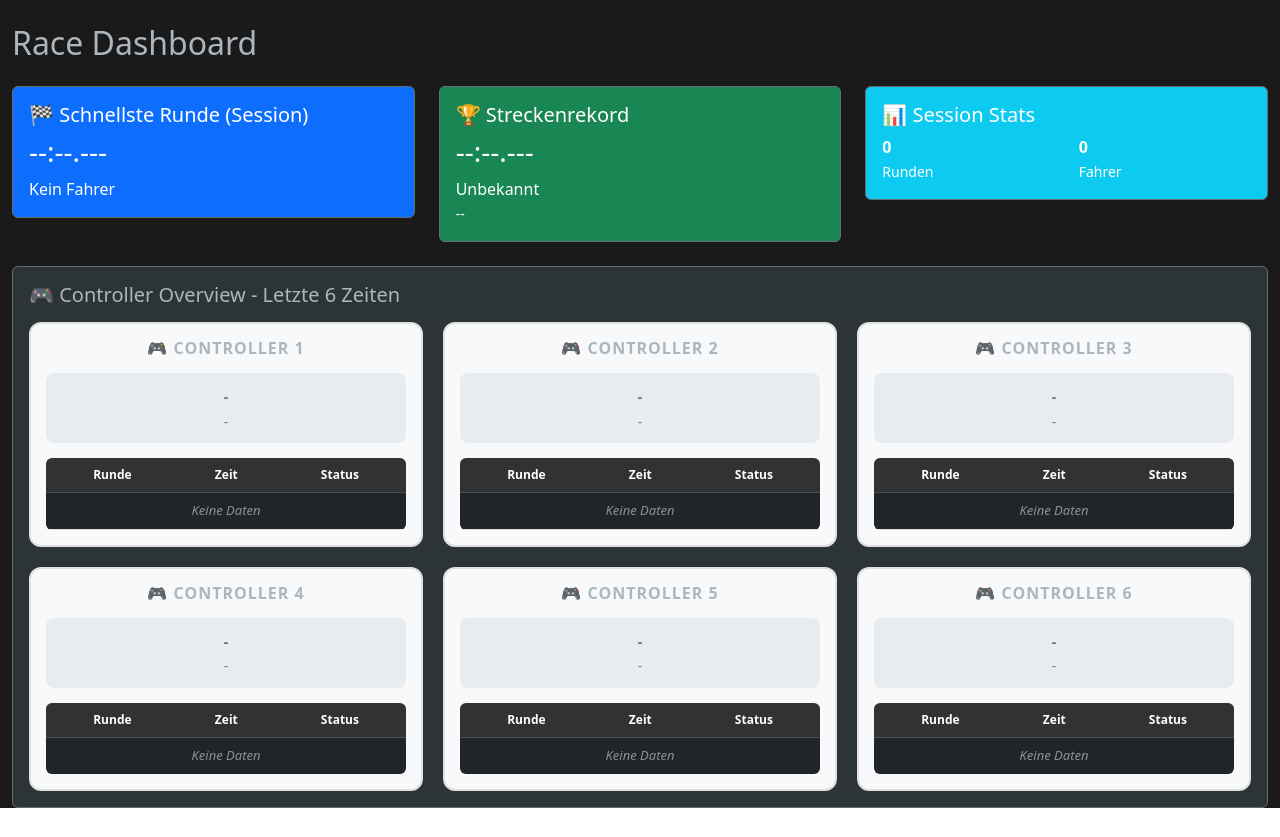
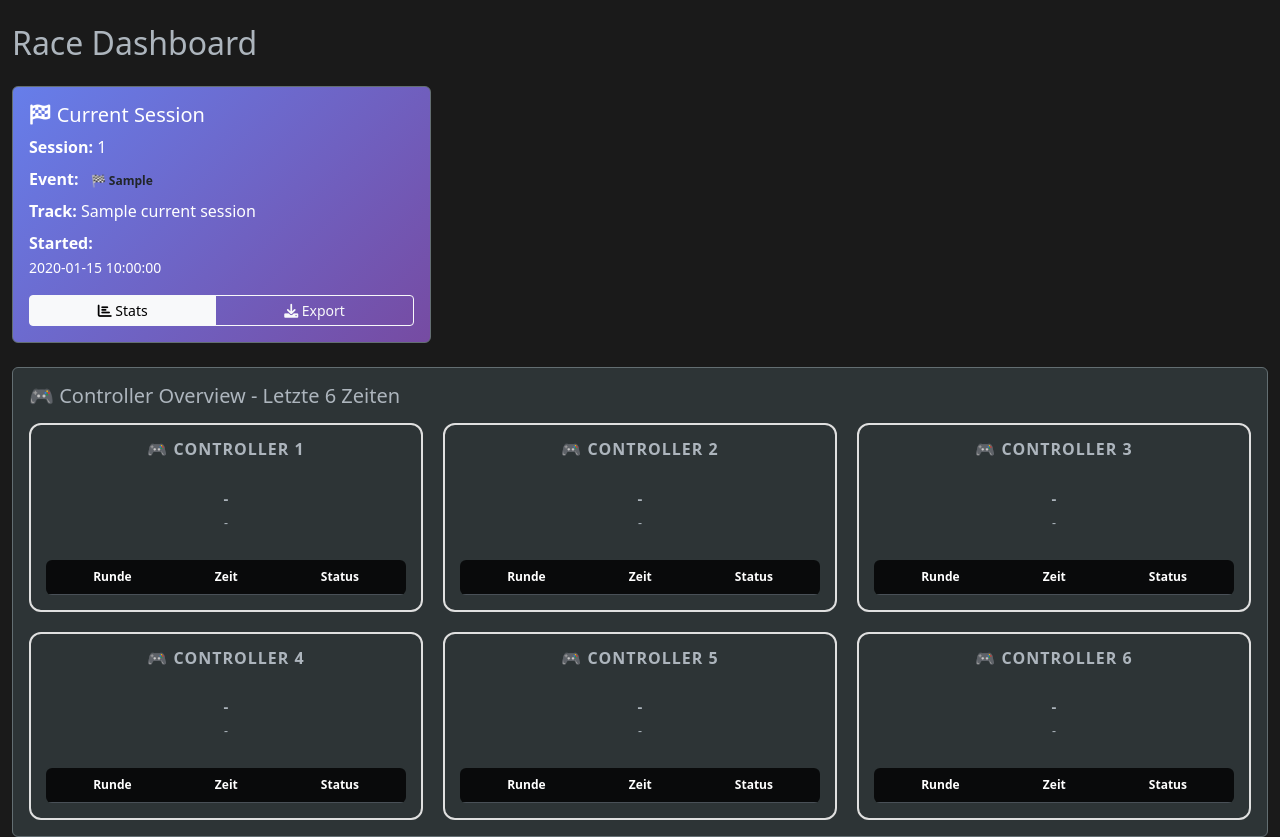
Before and after one commit to Lockeee86/SmartRace-LiveDashboard, a Flask app: template templates/dashboard.html in a window 1280 px wide. Shown: the part 56-893 px from the top of the page. Before the commit the page ends 864 px from the top, so only its background shows below. Run offline with Flask 3, Linux system fonts and the light colour scheme; the template is opened without the code that fills it: most values are stand-ins (such as "Sample title", 1, 10 or a date in 2020); lists and menus that the app fills with data are empty.

Commit message:
Update dashboard.html

```diff
--- a/templates/dashboard.html
+++ b/templates/dashboard.html
@@ -9,41 +9,55 @@
     </div>
 </div>
 
-<!-- Session Info Row -->
-<div class="row mb-4">
-    <div class="col-md-4">
-        <div class="card bg-primary text-white">
-            <div class="card-body">
-                <h5 class="card-title">🏁 Schnellste Runde (Session)</h5>
-                <h3 id="fastest-lap-time">--:--.---</h3>
-                <p id="fastest-lap-driver" class="mb-0">Kein Fahrer</p>
+<!-- Session Info Card - ERWEITERT -->
+<div class="col-md-4">
+    <div class="card h-100" style="background: linear-gradient(135deg, #667eea 0%, #764ba2 100%); color: white;">
+        <div class="card-body">
+            <h5 class="card-title">
+                <i class="fas fa-flag-checkered"></i> Current Session
+            </h5>
+
+            <!-- SESSION NAME -->
+            <div class="mb-2">
+                <strong>Session:</strong> {{ current_session.session_id if current_session else 'None' }}
             </div>
-        </div>
-    </div>
-    <div class="col-md-4">
-        <div class="card bg-success text-white">
-            <div class="card-body">
-                <h5 class="card-title">🏆 Streckenrekord</h5>
-                <h3 id="track-record-time">--:--.---</h3>
-                <p id="track-record-driver" class="mb-0">Unbekannt</p>
-                <small id="track-record-date" class="text-light">--</small>
+
+            <!-- EVENT TYPE - NEU! -->
+            <div class="mb-2">
+                <strong>Event:</strong>
+                <span class="badge badge-light text-dark px-2 py-1" style="font-size: 12px;">
+                    {% if current_session and current_session.event_type %}
+                        {% if current_session.event_type == 'Race' %}🏆 {{ current_session.event_type }}
+                        {% elif current_session.event_type == 'Qualifying' %}⏱️ {{ current_session.event_type }}
+                        {% elif current_session.event_type == 'Practice' %}🔧 {{ current_session.event_type }}
+                        {% elif current_session.event_type == 'Time Trial' %}⚡ {{ current_session.event_type }}
+                        {% else %}🏁 {{ current_session.event_type }}
+                        {% endif %}
+                    {% else %}
+                        🔧 Practice
+                    {% endif %}
+                </span>
             </div>
-        </div>
-    </div>
-    <div class="col-md-4">
-        <div class="card bg-info text-white">
-            <div class="card-body">
-                <h5 class="card-title">📊 Session Stats</h5>
-                <div class="row">
-                    <div class="col-6">
-                        <strong id="total-laps">0</strong><br>
-                        <small>Runden</small>
-                    </div>
-                    <div class="col-6">
-                        <strong id="active-drivers">0</strong><br>
-                        <small>Fahrer</small>
-                    </div>
-                </div>
+
+            <!-- TRACK NAME -->
+            <div class="mb-2">
+                <strong>Track:</strong> {{ current_session.track_name if current_session and current_session.track_name else 'Unknown Track' }}
+            </div>
+
+            <!-- START TIME -->
+            <div class="mb-3">
+                <strong>Started:</strong>
+                <br><small>{{ current_session.start_time[:19].replace('T', ' ') if current_session and current_session.start_time else 'Not started' }}</small>
+            </div>
+
+            <!-- SESSION CONTROLS -->
+            <div class="btn-group w-100" role="group">
+                <a href="{{ url_for('session_stats') }}" class="btn btn-light btn-sm">
+                    <i class="fas fa-chart-bar"></i> Stats
+                </a>
+                <button class="btn btn-outline-light btn-sm" onclick="exportSession()">
+                    <i class="fas fa-download"></i> Export
+                </button>
             </div>
         </div>
     </div>
@@ -214,51 +228,25 @@ async function updateDashboard() {
         dashboardData = JSON.parse(rawText);
         console.log('📊 Live-Daten erhalten:', dashboardData);
 
-        // ✅ NEU: Session Stats aus Analytics API
-        await updateSessionStats();
+        // Detaillierte Controller-Analyse
+        Object.keys(dashboardData).forEach(controllerId => {
+            const controller = dashboardData[controllerId];
+            console.log(`🎮 Controller ${controllerId}:`);
+            console.log(`   👤 Name: ${controller.name}`);
+            console.log(`   🚗 Car: ${controller.car}`);
+            console.log(`   🎨 Color: ${controller.color}`);
+            console.log(`   🏁 Laps: ${controller.laps ? controller.laps.length : 0} Runden`);
+        });
 
-        updateControllerTables();
-        updateTrackRecord();
+        updateMainStats();         // ✅ Session Stats
+        updateControllerTables();  // ✅ Controller-Tabellen
+        updateTrackRecord();       // ✅ Streckenrekord
+
+        // Session fastest lap berechnen
         updateSessionFastestLap();
 
     } catch (error) {
         console.error('❌ Live-Daten Fehler:', error);
-    }
-}
-
-// ✅ NEU: Session Stats aus Analytics API laden
-async function updateSessionStats() {
-    try {
-        const response = await fetch('/api/analytics');
-        const analyticsData = await response.json();
-        console.log('📊 Analytics Daten:', analyticsData);
-
-        // SESSION FASTEST LAP
-        if (analyticsData.session_fastest && analyticsData.session_fastest.lap_time) {
-            document.getElementById('fastest-lap-time').textContent = formatTime(analyticsData.session_fastest.lap_time * 1000);
-            document.getElementById('fastest-lap-driver').textContent = `Driver ${analyticsData.session_fastest.controller_id}`;
-        } else {
-            document.getElementById('fastest-lap-time').textContent = '--:--.---';
-            document.getElementById('fastest-lap-driver').textContent = 'Kein Fahrer';
-        }
-
-        // TRACK RECORD
-        if (analyticsData.track_record && analyticsData.track_record.lap_time) {
-            document.getElementById('track-record-time').textContent = formatTime(analyticsData.track_record.lap_time * 1000);
-            document.getElementById('track-record-driver').textContent = `Driver ${analyticsData.track_record.controller_id}`;
-            document.getElementById('track-record-date').textContent = new Date(analyticsData.track_record.timestamp).toLocaleDateString('de-DE');
-        }
-
-        // SESSION STATS
-        if (analyticsData.session_stats) {
-            document.getElementById('total-laps').textContent = analyticsData.session_stats.total_laps || 0;
-            document.getElementById('active-drivers').textContent = analyticsData.session_stats.active_drivers || 0;
-        }
-
-    } catch (error) {
-        console.error('❌ Analytics Fehler:', error);
-        // Fallback auf alte Berechnung
-        updateMainStatsOld();
     }
 }
 
@@ -280,122 +268,198 @@ function updateSessionFastestLap() {
 
     if (fastestLap) {
         sessionFastestLap = fastestLap;
+        document.getElementById('fastest-lap-time').textContent = formatTime(fastestLap.time);
+        document.getElementById('fastest-lap-driver').textContent = fastestLap.driver;
     }
 }
 
-// Fallback für alte Stats-Berechnung
-function updateMainStatsOld() {
-    // Session Fastest Lap (fallback)
-    if (sessionFastestLap) {
-        document.getElementById('fastest-lap-time').textContent = formatTime(sessionFastestLap.time);
-        document.getElementById('fastest-lap-driver').textContent = sessionFastestLap.driver || 'Unbekannt';
-    }
+function getCurrentSessionLaps(controllerData) {
+    if (!controllerData.laps || controllerData.laps.length === 0) return [];
 
-    // Track Record (fallback hardcoded)
-    document.getElementById('track-record-time').textContent = '1:23.456';
-    document.getElementById('track-record-driver').textContent = 'Max Verstappen';
-    document.getElementById('track-record-date').textContent = '2024-01-15';
+    // ✅ Sortiere Runden nach Timestamp (neueste zuerst)
+    const sortedLaps = [...controllerData.laps].sort((a, b) =>
+        new Date(b.timestamp) - new Date(a.timestamp)
+    );
 
-    // Session Stats (fallback berechnet)
-    const totalLaps = Object.values(dashboardData).reduce((sum, controller) => {
-        return sum + (controller?.lap_count || 0);
-    }, 0);
+    // ✅ Neuester Timestamp = aktuelle Session
+    const latestTimestamp = new Date(sortedLaps[0].timestamp);
 
-    const activeDrivers = Object.values(dashboardData).filter(controller =>
-        controller && controller.lap_count > 0
-    ).length;
+    // ✅ Definiere Session-Grenze (z.B. 30 Minuten Pause = neue Session)
+    const sessionGapMinutes = 30;
+    const sessionStartTime = new Date(latestTimestamp.getTime() - (sessionGapMinutes * 60 * 1000));
+
+    // ✅ Filtere nur Runden der aktuellen Session
+    const currentSessionLaps = controllerData.laps.filter(lap => {
+        const lapTime = new Date(lap.timestamp);
+        return lapTime >= sessionStartTime;
+    });
+
+    console.log(`🔍 Controller: ${currentSessionLaps.length} Runden in aktueller Session`);
+    return currentSessionLaps;
+}
+
+function updateMainStats() {
+    let totalLaps = 0;
+    let activeDrivers = 0;
+
+    Object.keys(dashboardData).forEach(controllerId => {
+        const controllerData = dashboardData[controllerId];
+
+        if (controllerData && controllerData.laps) {
+            // ✅ Nur aktuelle Session-Runden
+            const currentSessionLaps = getCurrentSessionLaps(controllerData);
+
+            if (currentSessionLaps.length > 0) {
+                activeDrivers++;
+
+                // ✅ Höchste Rundennummer der aktuellen Session
+                const lapNumbers = currentSessionLaps.map(lap => lap.lap || 0);
+                const sessionMaxLap = Math.max(...lapNumbers);
+
+                totalLaps += sessionMaxLap;
+
+                console.log(`🏁 Controller ${controllerId}: Runde ${sessionMaxLap} in aktueller Session`);
+            }
+        }
+    });
 
     document.getElementById('total-laps').textContent = totalLaps;
     document.getElementById('active-drivers').textContent = activeDrivers;
+
+    console.log(`📊 Aktuelle Session: ${totalLaps} Runden, ${activeDrivers} Fahrer`);
 }
 
+
+
+
+
 function updateControllerTables() {
-    for (let i = 1; i <= 6; i++) {
-        const controllerData = dashboardData[i.toString()];
-        const tableElement = document.getElementById(`controller-${i}`);
-        const timesBody = document.getElementById(`controller-${i}-times`);
+    console.log('🔍 DEBUG: dashboardData =', dashboardData);
 
-        if (!tableElement || !timesBody) continue;
+    for (let controllerId = 1; controllerId <= 6; controllerId++) {
+        const controllerData = dashboardData[controllerId.toString()];
+        console.log(`🔍 DEBUG Controller ${controllerId}:`, controllerData);
 
-        if (controllerData && controllerData.recent_times && controllerData.recent_times.length > 0) {
-            // Controller aktiv - Styling setzen
-            const color = controllerData.color || getDefaultControllerColor(i);
-            const rgbaColor = hexToRgba(color, 0.15);
-            const borderColor = hexToRgba(color, 0.5);
+        const tableBody = document.getElementById(`controller-${controllerId}-times`);
+        const driverName = document.querySelector(`#controller-${controllerId} .driver-name`);
+        const carName = document.querySelector(`#controller-${controllerId} .car-name`);
+        const controllerTable = document.getElementById(`controller-${controllerId}`);
 
-            tableElement.style.backgroundColor = rgbaColor;
-            tableElement.style.borderColor = borderColor;
-            tableElement.style.borderWidth = '2px';
-            tableElement.style.borderStyle = 'solid';
+        // ✅ IMMER eine Farbe setzen (auch ohne Daten)
+        let controllerColor;
 
-            // Driver Info aktualisieren
-            const driverNameEl = tableElement.querySelector('.driver-name');
-            const carNameEl = tableElement.querySelector('.car-name');
-            const driverInfoEl = tableElement.querySelector('.driver-info');
+        if (controllerData && controllerData.color) {
+            // Farbe aus Datenbank
+            controllerColor = controllerData.color;
+            console.log(`🎨 DB-Farbe Controller ${controllerId}:`, controllerColor);
+        } else {
+            // Fallback-Farbe
+            controllerColor = getDefaultControllerColor(controllerId);
+            console.log(`🎨 Fallback-Farbe Controller ${controllerId}:`, controllerColor);
+        }
 
-            if (driverNameEl) driverNameEl.textContent = controllerData.name || `Driver ${i}`;
-            if (carNameEl) carNameEl.textContent = controllerData.car_name || 'Unbekanntes Auto';
+        // ✅ IMMER Background setzen
+        const lightColor = hexToRgba(controllerColor, 0.2);
+        const mediumColor = hexToRgba(controllerColor, 0.3);
 
-            if (driverInfoEl) {
-                driverInfoEl.style.backgroundColor = hexToRgba(color, 0.3);
-                driverInfoEl.style.color = '#333';
+        console.log(`🎨 Setze Farben für Controller ${controllerId}: light=${lightColor}, medium=${mediumColor}`);
+
+        // Background setzen (auch ohne Daten!)
+        controllerTable.style.setProperty('background', lightColor, 'important');
+        controllerTable.style.setProperty('border-left', `6px solid ${controllerColor}`, 'important');
+        controllerTable.style.setProperty('box-shadow', `0 2px 8px ${hexToRgba(controllerColor, 0.3)}`, 'important');
+
+        // Driver-Info Background
+        const driverInfo = controllerTable.querySelector('.driver-info');
+        if (driverInfo) {
+            driverInfo.style.setProperty('background', mediumColor, 'important');
+            driverInfo.style.setProperty('border', `1px solid ${controllerColor}`, 'important');
+            driverInfo.style.setProperty('color', '#000', 'important');
+        }
+
+        if (controllerData && controllerData.laps && controllerData.laps.length > 0) {
+            // ✅ Update Fahrer/Auto Info
+            driverName.textContent = controllerData.name || `Driver ${controllerId}`;
+            carName.textContent = controllerData.car || `Car ${controllerId}`;
+
+            // ✅ SESSION-weite beste Zeit berechnen
+            if (controllerData.laps && controllerData.laps.length > 0) {
+                // Alle Zeiten von ALLEN Controllern sammeln
+                let allSessionTimes = [];
+
+                // Durch alle Controller gehen
+                for (let i = 1; i <= 6; i++) {
+                    const otherControllerData = window.currentLogData ? window.currentLogData[`controller_${i}`] : null;
+                    if (otherControllerData && otherControllerData.laps) {
+                        const times = otherControllerData.laps
+                            .map(lap => lap.laptime_raw || 0)
+                            .filter(time => time > 0);
+                        allSessionTimes = allSessionTimes.concat(times);
+                    }
+                }
+
+                console.log(`🔍 Alle Session-Zeiten:`, allSessionTimes);
+
+                if (allSessionTimes.length > 0) {
+                    const sessionBestTime = Math.min(...allSessionTimes);
+
+                    // Prüfen ob DIESER Controller die beste Zeit hat
+                    const myTimes = controllerData.laps
+                        .map(lap => lap.laptime_raw || 0)
+                        .filter(time => time > 0);
+
+                    const myBestTime = myTimes.length > 0 ? Math.min(...myTimes) : null;
+
+                    // Nur anzeigen wenn dieser Controller die Session-Bestzeit hat
+                    if (myBestTime === sessionBestTime) {
+                        const bestTimeText = ` (🏆 ${formatTime(sessionBestTime)})`;
+                        driverName.textContent = (controllerData.name || `Driver ${controllerId}`) + bestTimeText;
+                        console.log(`🏆 Controller ${controllerId} hat die Session-Bestzeit!`);
+                    }
+                }
             }
 
-            // Zeiten-Tabelle füllen
-            timesBody.innerHTML = '';
 
-            // Letzte 6 Zeiten (neueste zuerst)
-            const recentTimes = controllerData.recent_times.slice(-6).reverse();
 
-            recentTimes.forEach((timeEntry, index) => {
-                const row = document.createElement('tr');
+            // Letzte 6 Zeiten holen
+            const recentLaps = controllerData.laps.slice(0, 6);
 
-                // Runden-Nummer (rückwärts zählen)
-                const lapNumber = (controllerData.lap_count || 0) - index;
+            let personalBest = controllerData.best_time;
 
-                // Status bestimmen
-                let status = '⏱️';
-                let statusClass = '';
+            tableBody.innerHTML = recentLaps.map((lap, index) => {
+                const lapTime = lap.laptime_raw || 0;
+                const isPersonalBest = personalBest && lapTime === personalBest;
+                const isLatest = index === 0;
 
-                if (timeEntry === controllerData.best_time) {
-                    status = '🏆 BEST';
-                    statusClass = 'text-warning fw-bold';
-                } else if (index === 0) {
-                    status = '🔄 LAST';
-                    statusClass = 'text-info';
+                let rowClass = '';
+                let rowStyle = '';
+
+                if (isPersonalBest) {
+                    rowClass = 'table-warning';
+                    rowStyle = 'background: linear-gradient(90deg, #ffd700, #ffed4a) !important;';
+                } else if (isLatest) {
+                    const gradientColor = hexToRgba(controllerColor, 0.4);
+                    rowStyle = `background: linear-gradient(90deg, ${gradientColor}, rgba(248,249,250,0.8)) !important;`;
                 }
 
-                row.innerHTML = `
-                    <td><strong>#${lapNumber}</strong></td>
-                    <td><strong>${formatTime(timeEntry)}</strong></td>
-                    <td><span class="${statusClass}">${status}</span></td>
+                return `
+                    <tr class="${rowClass}" style="${rowStyle}">
+                        <td>#${lap.lap || '-'}</td>
+                        <td>${lap.laptime_formatted || formatTime(lapTime)}</td>
+                        <td>${isPersonalBest ? '🏆' : (isLatest ? '🏁' : '')}</td>
+                    </tr>
                 `;
-
-                timesBody.appendChild(row);
-            });
+            }).join('');
 
         } else {
-            // Controller inaktiv - Styling zurücksetzen
-            tableElement.style.backgroundColor = '#f8f9fa';
-            tableElement.style.borderColor = '#e0e0e0';
+            // Keine Daten - aber trotzdem Farbe setzen!
+            driverName.textContent = `Controller ${controllerId}`;
+            carName.textContent = 'Keine Daten';
 
-            // Driver Info zurücksetzen
-            const driverNameEl = tableElement.querySelector('.driver-name');
-            const carNameEl = tableElement.querySelector('.car-name');
-            const driverInfoEl = tableElement.querySelector('.driver-info');
-
-            if (driverNameEl) driverNameEl.textContent = '-';
-            if (carNameEl) carNameEl.textContent = '-';
-            if (driverInfoEl) {
-                driverInfoEl.style.backgroundColor = '#e9ecef';
-                driverInfoEl.style.color = '#6c757d';
-            }
-
-            // Leere Tabelle
-            timesBody.innerHTML = `
+            tableBody.innerHTML = `
                 <tr>
-                    <td colspan="3" class="text-muted text-center">
-                        <em>Keine Daten</em>
+                    <td colspan="3" class="text-muted text-center py-3">
+                        Noch keine Runden gefahren
                     </td>
                 </tr>
             `;
@@ -404,11 +468,29 @@ function updateControllerTables() {
 }
 
 function updateTrackRecord() {
-    // Wird von updateSessionStats() übernommen
+    // Simuliere Streckenrekord basierend auf aktueller Session
+    if (sessionFastestLap && (!trackRecord || sessionFastestLap.time < trackRecord.time)) {
+        trackRecord = {
+            time: sessionFastestLap.time,
+            driver: sessionFastestLap.driver,
+            date: new Date().toLocaleDateString('de-DE')
+        };
+
+        // Visual feedback für neuen Rekord
+        const recordCard = document.querySelector('.bg-success');
+        recordCard.classList.add('border', 'border-warning');
+        recordCard.style.animation = 'pulse 1s ease-in-out 3';
+    }
+
     if (trackRecord) {
         document.getElementById('track-record-time').textContent = formatTime(trackRecord.time);
         document.getElementById('track-record-driver').textContent = trackRecord.driver;
         document.getElementById('track-record-date').textContent = trackRecord.date;
+    } else {
+        // Fallback-Rekord
+        document.getElementById('track-record-time').textContent = '1:23.456';
+        document.getElementById('track-record-driver').textContent = 'Max Verstappen';
+        document.getElementById('track-record-date').textContent = '2024-01-15';
     }
 }
 
@@ -451,14 +533,8 @@ function hexToRgba(hex, alpha) {
     return `rgba(128, 128, 128, ${alpha})`;
 }
 
-// Zeit formatieren - ✅ FIX für Sekunden vs Millisekunden
 function formatTime(timeMs) {
     if (!timeMs || timeMs === 0) return '--:--.---';
-
-    // Falls es schon in Sekunden ist (< 1000), zu ms konvertieren
-    if (timeMs < 1000) {
-        timeMs = timeMs * 1000;
-    }
 
     const minutes = Math.floor(timeMs / 60000);
     const seconds = ((timeMs % 60000) / 1000).toFixed(3);
@@ -565,6 +641,6 @@ document.head.appendChild(style);
 
 // Initial load und regelmäßige Updates
 updateDashboard();
-setInterval(updateDashboard, 3000); // Update alle 3 Sekunden
+setInterval(updateDashboard, 2000); // Update alle 2 Sekunden
 </script>
 {% endblock %}
```
